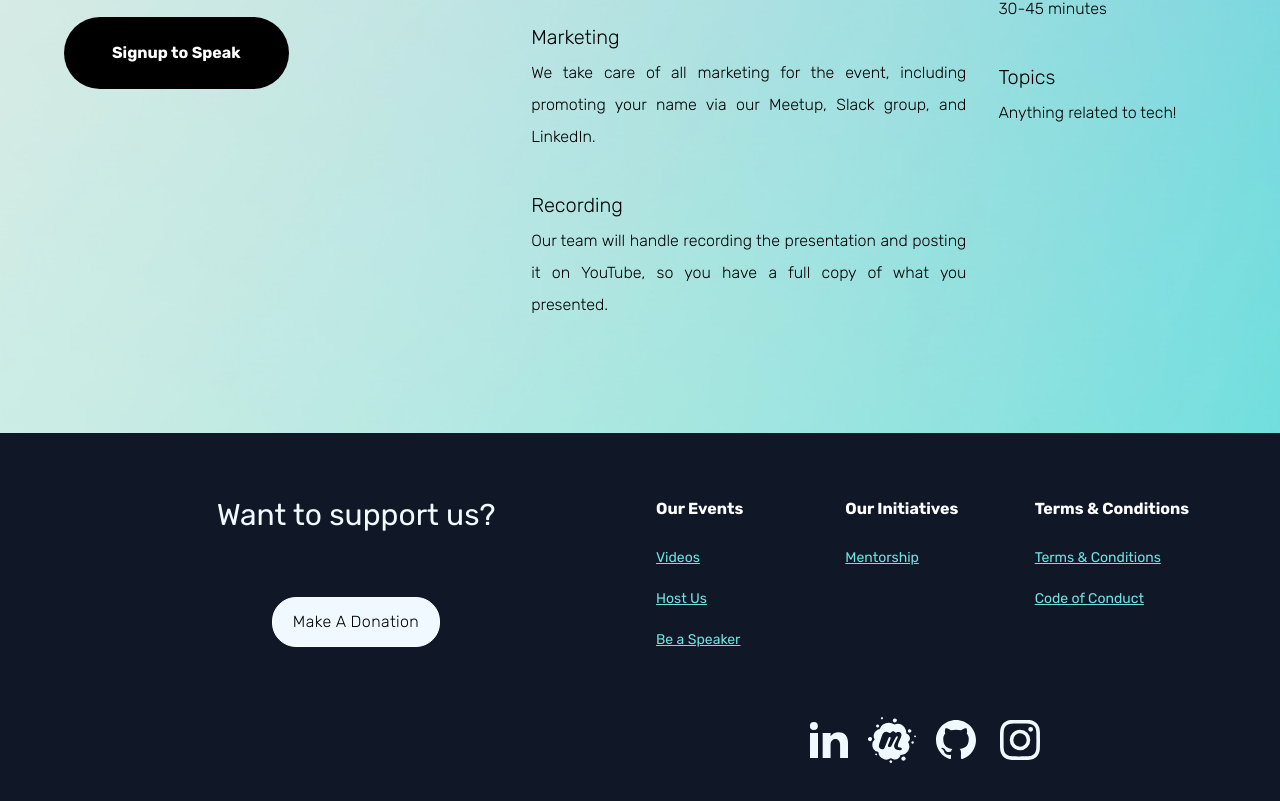
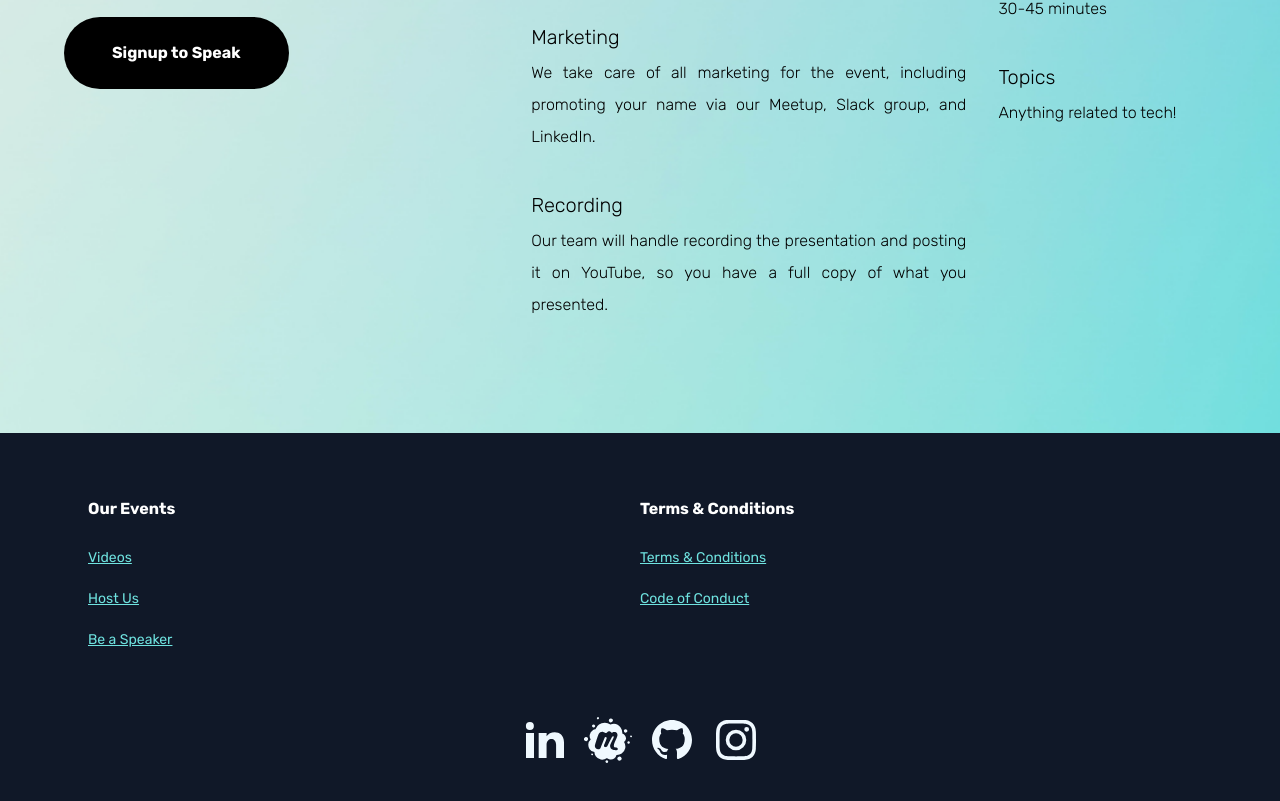
Before and after one commit to tech-tankorg/techtank-site, a Next.js app: page /speak in a window 1280 px wide. Shown: the part 1459-2260 px from the top of the page. Built offline with nearby package versions, Linux system fonts and the light colour scheme.

Commit message:
killed activities, donate, mentors pages and related links

```diff
--- a/app/components/Footer.tsx
+++ b/app/components/Footer.tsx
@@ -9,34 +9,11 @@
         Footer
       </h2>
       <div className="mx-auto max-w-[1440px] w-[90%] px-6 flex flex-col sm:flex-row gap-8">
-        <div className="flex-1 flex flex-col items-center gap-4 sm:gap-8">
-          <p className="text-3xl text-less-white text-center">Want to support us?</p>
-          <Link href={"/"} className="sm:my-8">
-            <div className={SharedStyles.button}>
-              <p>Make A Donation</p>
-            </div>
-          </Link>
-        </div>
-        <div className="flex-1 grid grid-cols-1 xs:grid-cols-2 sm:grid-cols-3 gap-8">
+        <div className="flex-1 grid grid-cols-1 xs:grid-cols-2  gap-8">
           <div>
             <h3 className="text-white font-bold">Our Events</h3>
             <ul role="list" className="mt-6 space-y-4">
               {navigation.events.map((item) => (
-                <li key={item.name}>
-                  <Link
-                    href={item.href}
-                    className="text-sm leading-6 text-light-turquoise underline hover:text-white"
-                  >
-                    {item.name}
-                  </Link>
-                </li>
-              ))}
-            </ul>
-          </div>
-          <div>
-            <h3 className="text-white font-bold">Our Initiatives</h3>
-            <ul role="list" className="mt-6 space-y-4">
-              {navigation.initiatives.map((item) => (
                 <li key={item.name}>
                   <Link
                     href={item.href}
--- a/utils/constants/navigation.tsx
+++ b/utils/constants/navigation.tsx
@@ -30,8 +30,6 @@
 const navigation = {
   top: [
     { name: "About", type: "item", href: INTERNAL_LINKS.ABOUT },
-    { name: "Activities", type: "item", href: INTERNAL_LINKS.ACTIVITIES },
-    { name: "Mentors", type: "item", href: INTERNAL_LINKS.MENTORS },
     {
       name: "Events",
       type: "dropdown",
@@ -41,7 +39,6 @@
         { name: "Be a Speaker", href: INTERNAL_LINKS.SPEAK },
       ],
     },
-    { name: "Donate", type: "item", href: INTERNAL_LINKS.DONATE },
     {
       name: "Code of Conduct",
       type: "item",
@@ -53,7 +50,6 @@
     { name: "Host Us", href: INTERNAL_LINKS.HOST },
     { name: "Be a Speaker", href: INTERNAL_LINKS.SPEAK },
   ],
-  initiatives: [{ name: "Mentorship", href: INTERNAL_LINKS.MENTORS }],
   legal: [
     { name: "Terms & Conditions", href: INTERNAL_LINKS.TERMS_CONDITIONS },
     { name: "Code of Conduct", href: INTERNAL_LINKS.CODE_OF_CONDUCT },
```
